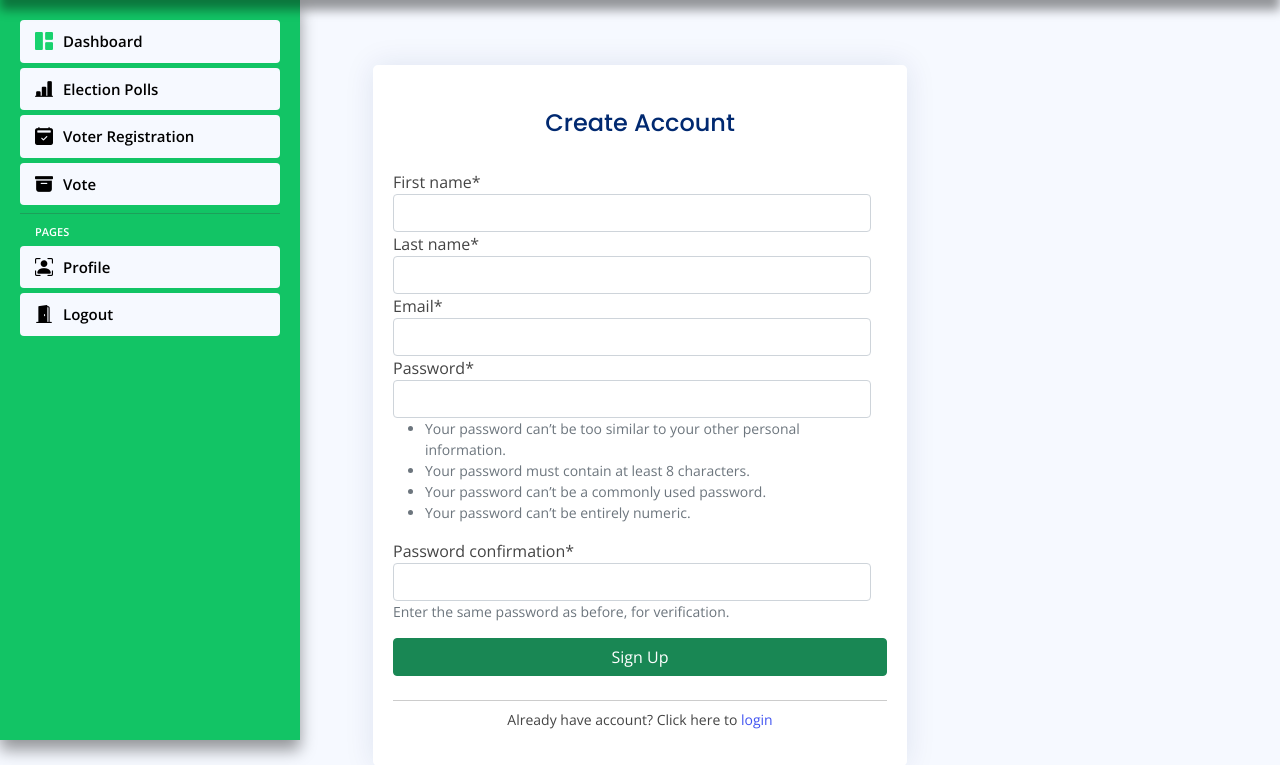
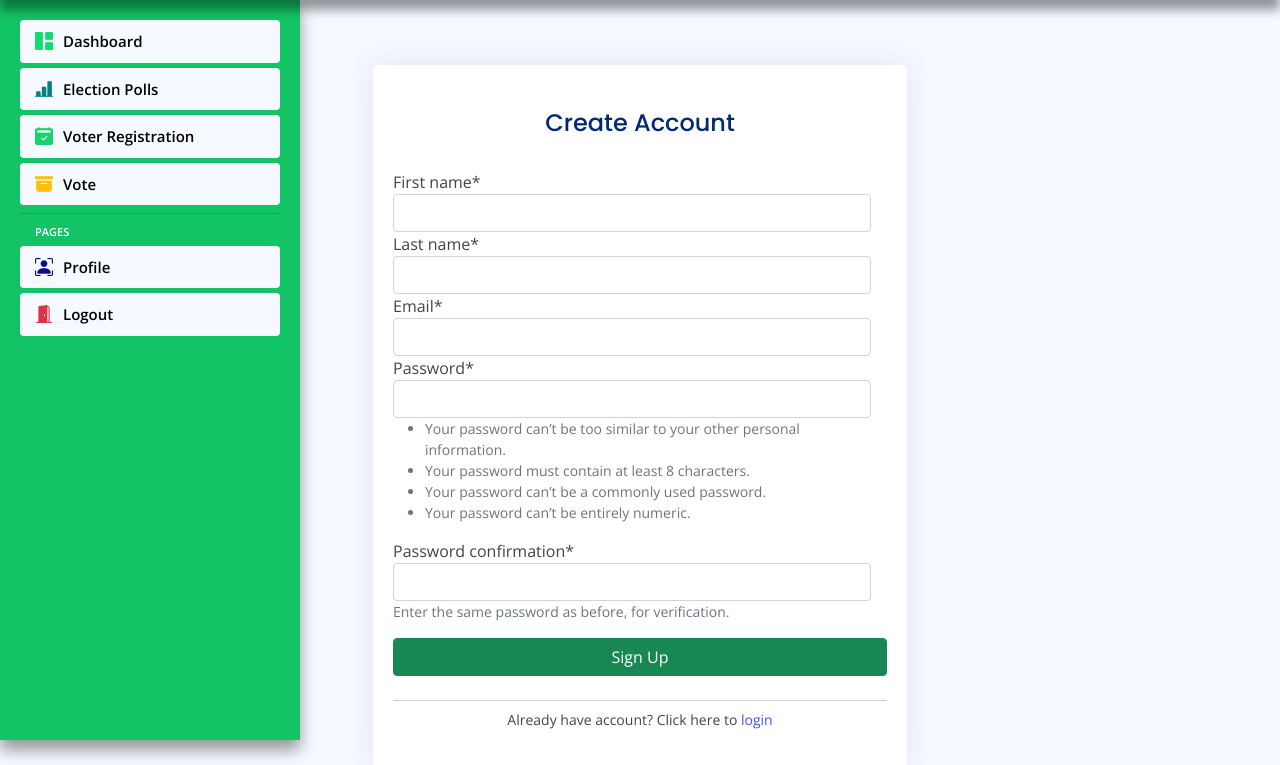
Before and after one commit to morikeli/uchaguzi_online, a Django app: page /voters/create-account/ in a window 1280 px wide. Shown: the part 60-825 px from the top of the page. Run offline with Django 4.2, Linux system fonts and the light colour scheme; a user stored in the database is signed in; data comes from the database, SQL or seed files in the repository; some libraries are stand-ins or nearby versions.

Commit message:
styled icons

```diff
--- a/static/voters-page/css/style.css
+++ b/static/voters-page/css/style.css
@@ -604,16 +604,27 @@ h1, h2, h3, h4, h5, h6 {
 	margin-right: 10px;
 	/* color: #4154f1; */
 }
+
 .sidebar-nav .nav-link .bi-grid-1x2-fill {
+	color: #0cdf6e;
+}
+.sidebar-nav .nav-link .bi-bar-chart-line-fill {
+	color: teal;
+}
+.sidebar-nav .nav-link .bi-calendar2-check-fill {
 	color: #18d26e;
 }
-.sidebar-nav .nav-link .bi-grid-1x2-fill {
-	color: #18d26e;
+.sidebar-nav .nav-link .bi-award-fill {
+	color: red;
 }
-
-.sidebar-nav .nav-link .bi-grid-1x2-fill {
-	color: #18d26e;
-
+.sidebar-nav .nav-link .bi-archive-fill {
+	color: #ffc107;
+}
+.sidebar-nav .nav-link .bi-person-bounding-box {
+	color: #0c0c88;
+}
+.sidebar-nav .nav-link .bi-door-open-fill {
+	color: #dc3445;
 }
 
 .sidebar-nav .nav-link:hover {
```
